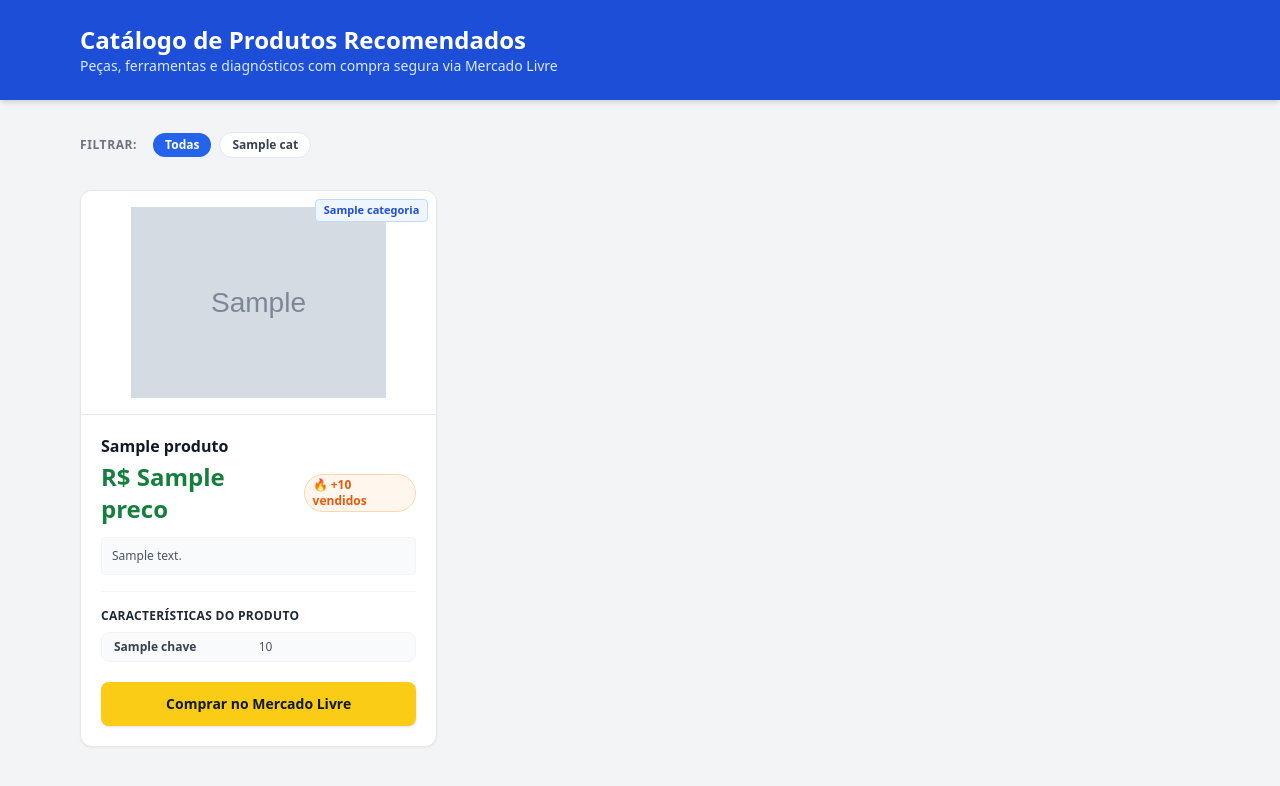
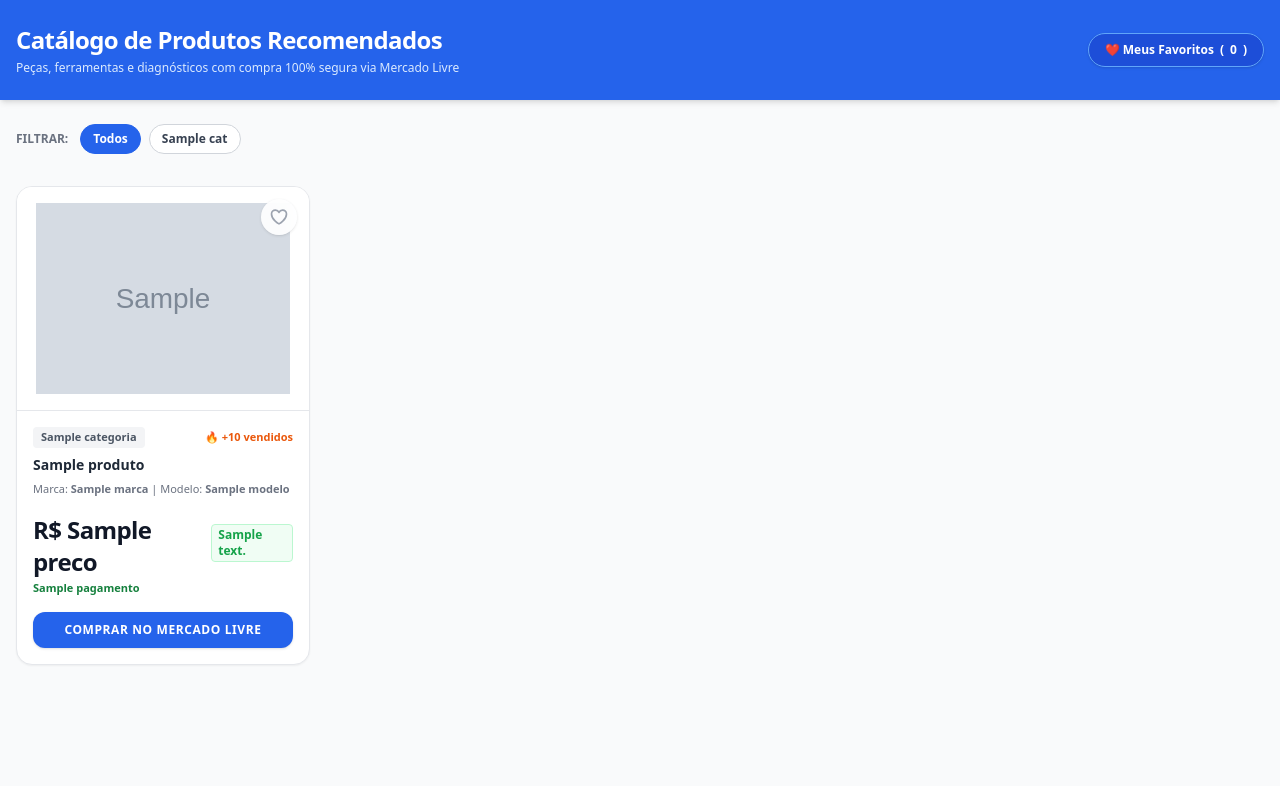
Before and after one commit to andersonranher/vitrine-afiliado, a Flask app: template templates/index.html in a window 1280 px wide. Shown: the top 786 px of the page. Run offline with Flask 3, Linux system fonts and the light colour scheme; the template is opened without the code that fills it: most values are stand-ins (such as "Sample title", 1, 10 or a date in 2020); grey boxes marked "Sample" are stand-in pictures; some libraries are stand-ins or nearby versions.

Commit message:
Revamp product catalog layout and favorite functionality
Updated the layout and functionality of the product catalog page, including changes to the header, product display, and favorite filtering feature.

```diff
--- a/templates/index.html
+++ b/templates/index.html
@@ -3,94 +3,168 @@
 <head>
   <meta charset="UTF-8">
   <meta name="viewport" content="width=device-width, initial-scale=1.0">
-  <title>Vitrine de Ferramentas e Peças</title>
+  <title>Vitrine de Produtos Recomendados</title>
   <script src="https://cdn.tailwindcss.com"></script>
 </head>
-<body class="bg-gray-100 text-gray-800">
-
-  <header class="bg-blue-700 text-white py-6 shadow-md">
-    <div class="max-w-6xl mx-auto px-4">
-      <h1 class="text-2xl font-bold">Catálogo de Produtos Recomendados</h1>
-      <p class="text-blue-100 text-sm">Peças, ferramentas e diagnósticos com compra segura via Mercado Livre</p>
+<body class="bg-gray-50 text-gray-900 font-sans">
+  <!-- Topo -->
+  <header class="bg-blue-600 text-white py-6 shadow-md">
+    <div class="max-w-7xl mx-auto px-4 flex flex-col md:flex-row justify-between items-center gap-4">
+      <div>
+        <h1 class="text-2xl font-black tracking-tight">Catálogo de Produtos Recomendados</h1>
+        <p class="text-blue-100 text-xs mt-1">Peças, ferramentas e diagnósticos com compra 100% segura via Mercado Livre</p>
+      </div>
+      <button onclick="filtrarFavoritos()" id="btn_fav_filtro" class="bg-blue-700 hover:bg-blue-800 text-white font-bold text-xs py-2 px-4 rounded-full border border-blue-400 flex items-center gap-1.5 shadow transition">
+        <span>❤️ Meus Favoritos</span> (<span id="contagem_favs">0</span>)
+      </button>
     </div>
   </header>
 
-  <main class="max-w-6xl mx-auto px-4 py-8">
-    <!-- Filtros de Categorias -->
-    {% if categorias %}
-    <div class="flex flex-wrap gap-2 mb-8 items-center">
-      <span class="text-xs font-bold uppercase tracking-wider text-gray-500 mr-2">Filtrar:</span>
-      <a href="/" class="px-3 py-1 rounded-full text-xs font-semibold {{ 'bg-blue-600 text-white' if not categoria_ativa else 'bg-white text-gray-700 border hover:bg-gray-50' }}">
-        Todas
+  <!-- Filtro por Categoria -->
+  <div class="max-w-7xl mx-auto px-4 mt-6">
+    <div class="flex flex-wrap gap-2 items-center">
+      <span class="text-xs font-bold text-gray-500 uppercase mr-1">Filtrar:</span>
+      <a href="/" class="text-xs font-semibold px-3 py-1.5 rounded-full border {% if not categoria_ativa %}bg-blue-600 text-white border-blue-600{% else %}bg-white text-gray-700 border-gray-300 hover:bg-gray-100{% endif %}">
+        Todos
       </a>
       {% for cat in categorias %}
-      <a href="/?categoria={{ cat }}" class="px-3 py-1 rounded-full text-xs font-semibold {{ 'bg-blue-600 text-white' if categoria_ativa == cat else 'bg-white text-gray-700 border hover:bg-gray-50' }}">
+      <a href="/?categoria={{ cat }}" class="text-xs font-semibold px-3 py-1.5 rounded-full border {% if categoria_ativa == cat %}bg-blue-600 text-white border-blue-600{% else %}bg-white text-gray-700 border-gray-300 hover:bg-gray-100{% endif %}">
         {{ cat }}
       </a>
       {% endfor %}
     </div>
-    {% endif %}
+  </div>
 
-    <div class="grid grid-cols-1 md:grid-cols-2 lg:grid-cols-3 gap-6">
+  <!-- Vitrine de Produtos -->
+  <main class="max-w-7xl mx-auto px-4 py-8">
+    {% if not produtos %}
+    <div class="text-center py-16 text-gray-400">
+      <p class="text-lg">Nenhum produto cadastrado ainda.</p>
+    </div>
+    {% else %}
+    <div class="grid grid-cols-1 sm:grid-cols-2 md:grid-cols-3 lg:grid-cols-4 gap-6" id="grid_produtos">
       {% for p in produtos %}
-      <div class="bg-white rounded-xl shadow-sm border border-gray-200 overflow-hidden flex flex-col justify-between hover:shadow-md transition">
+      <div class="card-produto bg-white rounded-2xl border border-gray-200 shadow-sm hover:shadow-lg transition-all duration-200 flex flex-col justify-between overflow-hidden relative" data-id="{{ p.id }}">
+
+        <!-- Botão Favorito ❤️ -->
+        <button onclick="alternarFavorito('{{ p.id }}')" class="absolute top-3 right-3 bg-white/90 backdrop-blur p-2 rounded-full shadow hover:scale-110 transition z-10" title="Salvar Favorito">
+          <svg id="coracao-{{ p.id }}" class="w-5 h-5 text-gray-400 fill-none stroke-current stroke-2 transition" viewBox="0 0 24 24">
+            <path stroke-linecap="round" stroke-linejoin="round" d="M21 8.25c0-2.485-2.099-4.5-4.688-4.5-1.935 0-3.597 1.126-4.312 2.733-.715-1.607-2.377-2.733-4.313-2.733C5.1 3.75 3 5.765 3 8.25c0 7.22 9 12 9 12s9-4.78 9-12z" />
+          </svg>
+        </button>
+
         <div>
-          <!-- Área da Imagem com proteção contra bloqueio -->
-          <div class="relative bg-white border-b flex items-center justify-center p-4 h-56">
-            <img src="{{ p.imagem_url }}" alt="{{ p.titulo }}"
-                 referrerpolicy="no-referrer"
-                 loading="lazy"
-                 class="max-h-full max-w-full object-contain">
-            <span class="absolute top-2 right-2 bg-blue-50 text-blue-700 border border-blue-200 text-[11px] font-bold px-2 py-0.5 rounded">
-              {{ p.categoria or 'Geral' }}
-            </span>
+          <!-- Foto do Produto -->
+          <div class="w-full h-56 p-4 flex items-center justify-center bg-white border-b">
+            <img src="{{ p.imagem_url }}" alt="{{ p.titulo }}" referrerpolicy="no-referrer" class="max-h-full max-w-full object-contain hover:scale-105 transition duration-300">
           </div>
 
-          <div class="p-5">
-            <h2 class="font-bold text-base leading-snug mb-1 text-gray-900">{{ p.titulo }}</h2>
-
-            <div class="flex items-center gap-2 mb-3">
-              <span class="text-2xl font-extrabold text-green-700">R$ {{ p.preco }}</span>
-              {% if p.vendas and p.vendas > 0 %}
-              <span class="inline-flex items-center bg-orange-50 text-orange-600 border border-orange-200 text-xs font-bold px-2 py-0.5 rounded-full">
-                🔥 +{{ p.vendas }} vendidos
-              </span>
+          <div class="p-4 space-y-2">
+            <!-- Tag Categoria & Vendas -->
+            <div class="flex items-center justify-between gap-1 text-[11px] font-bold">
+              <span class="bg-gray-100 text-gray-600 px-2 py-0.5 rounded">{{ p.categoria }}</span>
+              {% if p.vendas > 0 %}
+              <span class="text-orange-600">🔥 +{{ p.vendas }} vendidos</span>
               {% endif %}
             </div>
 
-            {% if p.descricao %}
-            <p class="text-xs text-gray-600 mb-4 bg-gray-50 p-2.5 rounded border border-gray-100 whitespace-pre-line">{{ p.descricao }}</p>
+            <!-- Título -->
+            <h2 class="font-bold text-sm text-gray-800 line-clamp-2 leading-tight" title="{{ p.titulo }}">
+              {{ p.titulo }}
+            </h2>
+
+            <!-- Marca / Modelo (se houver) -->
+            {% if p.marca or p.modelo %}
+            <p class="text-[11px] text-gray-500 font-medium">
+              {% if p.marca %}Marca: <b>{{ p.marca }}</b>{% endif %}
+              {% if p.modelo %} | Modelo: <b>{{ p.modelo }}</b>{% endif %}
+            </p>
             {% endif %}
 
-            <!-- Tabela de Características do Produto -->
-            {% if p.especificacoes %}
-            <div class="mt-4 pt-4 border-t border-gray-100">
-              <h3 class="text-xs font-bold text-gray-800 uppercase tracking-wide mb-2">Características do produto</h3>
-              <div class="rounded-lg overflow-hidden border border-gray-100 text-xs">
-                {% for chave, valor in p.especificacoes.items() %}
-                <div class="flex {{ 'bg-gray-50' if loop.index % 2 != 0 else 'bg-white' }} px-3 py-1.5 border-b last:border-b-0 border-gray-100">
-                  <span class="font-semibold text-gray-700 w-1/2">{{ chave }}</span>
-                  <span class="text-gray-600 w-1/2">{{ valor }}</span>
-                </div>
-                {% endfor %}
+            <!-- Preço e Desconto -->
+            <div class="pt-2">
+              <div class="flex items-baseline gap-2">
+                <span class="text-2xl font-black text-gray-900 tracking-tight">R$ {{ p.preco }}</span>
+                {% if p.desconto %}
+                <span class="text-xs font-bold text-green-600 bg-green-50 px-1.5 py-0.5 rounded border border-green-200">{{ p.desconto }}</span>
+                {% endif %}
               </div>
+              <p class="text-[11px] text-green-700 font-semibold mt-0.5">{{ p.pagamento or 'Pix ou Cartão de Crédito' }}</p>
             </div>
-            {% endif %}
           </div>
         </div>
 
-        <div class="p-5 pt-0">
-          <a href="/comprar/{{ p.id }}" target="_blank"
-             class="block w-full text-center bg-yellow-400 hover:bg-yellow-500 text-gray-900 font-bold py-3 rounded-lg shadow transition text-sm">
+        <!-- Botão Comprar -->
+        <div class="p-4 pt-0">
+          <a href="/comprar/{{ p.id }}" target="_blank" class="w-full block text-center bg-blue-600 hover:bg-blue-700 text-white font-black py-2.5 rounded-xl shadow uppercase text-xs tracking-wider transition">
             Comprar no Mercado Livre
           </a>
         </div>
       </div>
-      {% else %}
-      <p class="text-gray-500 col-span-3 text-center py-10">Nenhum produto cadastrado ainda.</p>
       {% endfor %}
     </div>
+    {% endif %}
   </main>
 
+  <script>
+    // Gerenciamento de Favoritos via LocalStorage
+    function getFavoritos() {
+      return JSON.parse(localStorage.getItem('vitrine_favoritos') || '[]');
+    }
+
+    function salvarFavoritos(favs) {
+      localStorage.setItem('vitrine_favoritos', JSON.stringify(favs));
+      atualizarContagem();
+    }
+
+    function atualizarContagem() {
+      const favs = getFavoritos();
+      const el = document.getElementById('contagem_favs');
+      if (el) el.innerText = favs.length;
+
+      // Atualiza visual dos corações
+      document.querySelectorAll('[id^="coracao-"]').forEach(svg => {
+        const id = svg.id.replace('coracao-', '');
+        if (favs.includes(id)) {
+          svg.classList.add('text-red-500', 'fill-red-500');
+          svg.classList.remove('text-gray-400', 'fill-none');
+        } else {
+          svg.classList.remove('text-red-500', 'fill-red-500');
+          svg.classList.add('text-gray-400', 'fill-none');
+        }
+      });
+    }
+
+    function alternarFavorito(id) {
+      let favs = getFavoritos();
+      if (favs.includes(id)) {
+        favs = favs.filter(item => item !== id);
+      } else {
+        favs.push(id);
+      }
+      salvarFavoritos(favs);
+    }
+
+    let apenasFavoritos = false;
+    function filtrarFavoritos() {
+      apenasFavoritos = !apenasFavoritos;
+      const favs = getFavoritos();
+      const btn = document.getElementById('btn_fav_filtro');
+
+      document.querySelectorAll('.card-produto').forEach(card => {
+        const id = card.getAttribute('data-id');
+        if (apenasFavoritos) {
+          card.style.display = favs.includes(id) ? 'flex' : 'none';
+          btn.classList.add('bg-red-600', 'border-red-400');
+        } else {
+          card.style.display = 'flex';
+          btn.classList.remove('bg-red-600', 'border-red-400');
+        }
+      });
+    }
+
+    // Inicializa os favoritos salvos na carga da página
+    document.addEventListener('DOMContentLoaded', atualizarContagem);
+  </script>
 </body>
 </html>
```
